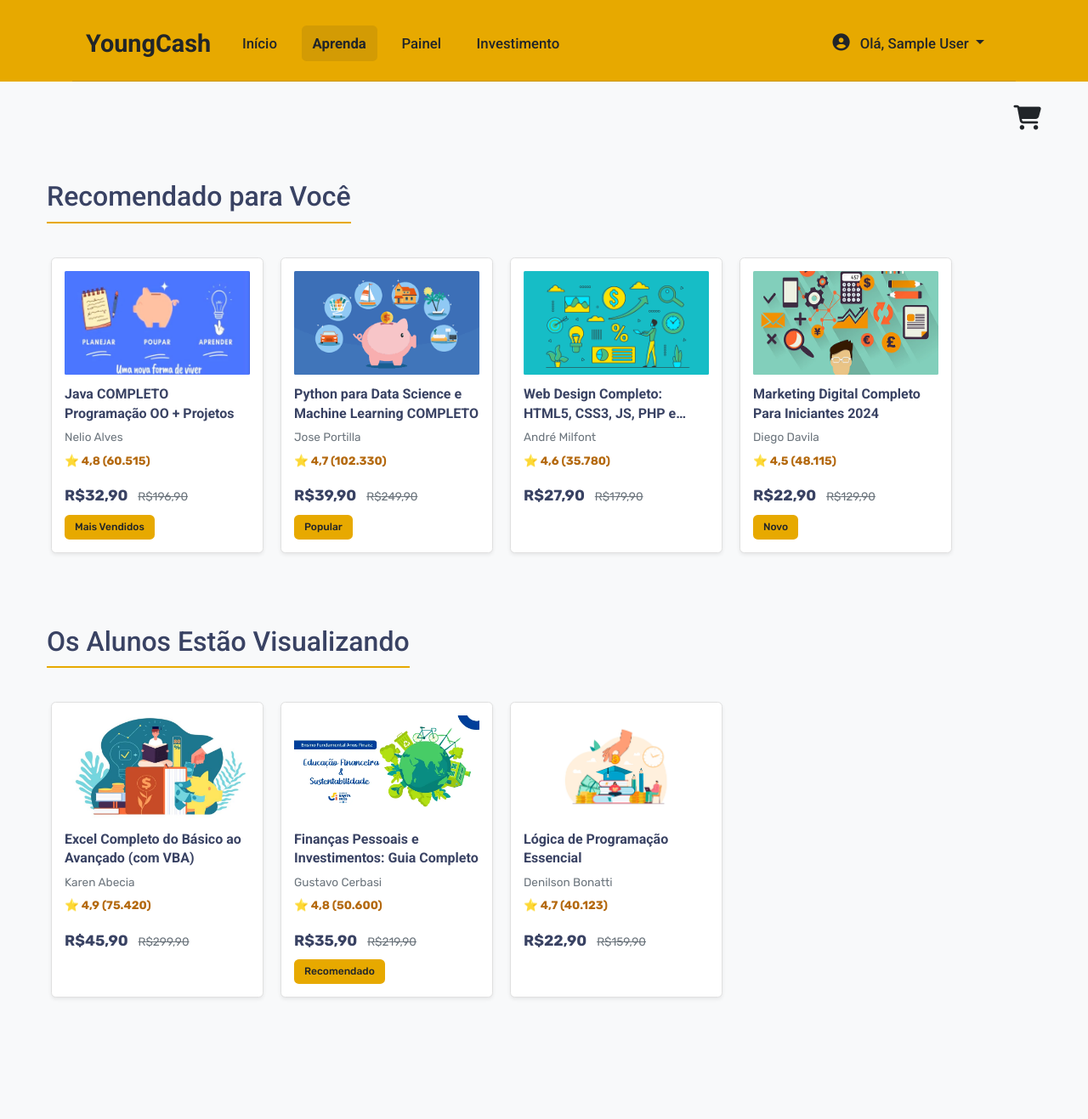
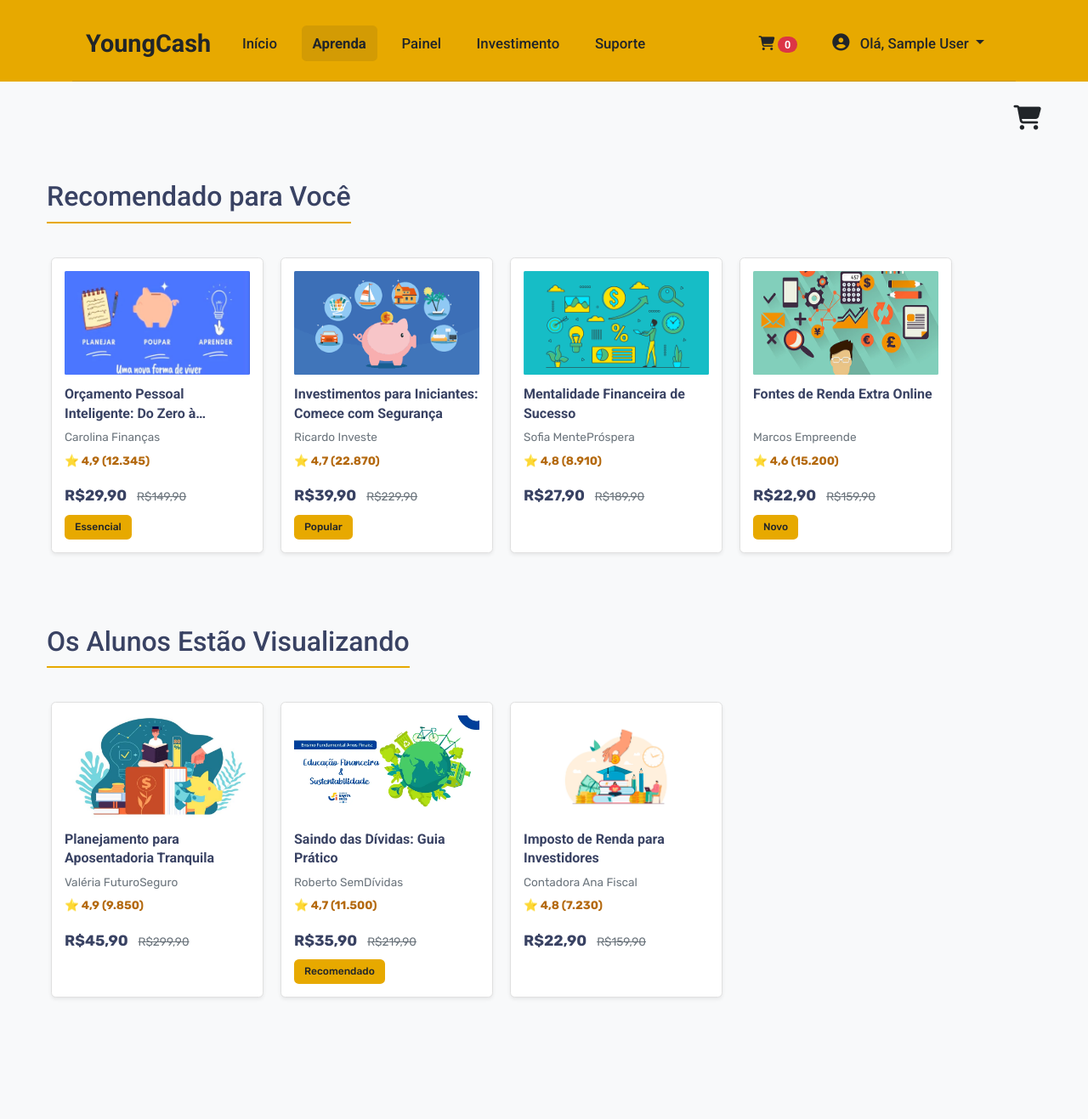
Before and after one commit to Stankevicio/YoungCash, a PHP site: page /cursos.php in a window 1280 px wide. Shown: the top 1317 px of the page at 85% size. Run offline with PHP 8.4, Linux system fonts and the light colour scheme; the visitor is signed in with stand-in values (Sample User, id 1).

Commit message:
Commit Final

```diff
--- a/cursos.php
+++ b/cursos.php
@@ -11,25 +11,113 @@ if (!isset($_SESSION['usuario_id'])) {
 }
 $nome_usuario_logado = isset($_SESSION['nome']) ? htmlspecialchars($_SESSION['nome']) : 'Usuário';
 
-// Dados dos cursos com mais detalhes para o modal
-$cursos_todos = [ // Vamos juntar e dar IDs únicos
-    1 => ['id' => 1, 'img' => 'img/educacao-financeira5.jpg', 'titulo' => 'Java COMPLETO Programação OO + Projetos', 'subtitulo' => 'Aprenda Java na prática com projetos!', 'autor' => 'Nelio Alves', 'avaliacao' => '⭐ 4,8 (60.515)', 'preco_atual' => 'R$32,90', 'preco_antigo' => 'R$196,90', 'tag' => 'Mais Vendidos', 'link_detalhes' => 'cursos_detalhe_pagina.php?id=1', 'o_que_aprendera_lista' => ['Conceitos de Java', 'Orientação a Objetos', 'Projetos Práticos'], 'desconto_info' => '⏳ 36 horas restantes com esse desconto!'],
-    2 => ['id' => 2, 'img' => 'img/educacao-financeira2.png', 'titulo' => 'Python para Data Science e Machine Learning COMPLETO', 'subtitulo' => 'Domine Python para análise de dados.', 'autor' => 'Jose Portilla', 'avaliacao' => '⭐ 4,7 (102.330)', 'preco_atual' => 'R$39,90', 'preco_antigo' => 'R$249,90', 'tag' => 'Popular', 'link_detalhes' => 'cursos_detalhe_pagina.php?id=2', 'o_que_aprendera_lista' => ['Fundamentos de Python', 'Bibliotecas NumPy e Pandas', 'Machine Learning'], 'desconto_info' => '⏳ 24 horas restantes com esse desconto!'],
-    3 => ['id' => 3, 'img' => 'img/educacao-financeira3.jpg', 'titulo' => 'Web Design Completo: HTML5, CSS3, JS, PHP e MySQL', 'subtitulo' => 'Crie sites dinâmicos do zero.', 'autor' => 'André Milfont', 'avaliacao' => '⭐ 4,6 (35.780)', 'preco_atual' => 'R$27,90', 'preco_antigo' => 'R$179,90', 'link_detalhes' => 'cursos_detalhe_pagina.php?id=3', 'o_que_aprendera_lista' => ['HTML5 e Semântica', 'CSS3 Avançado e Flexbox/Grid', 'JavaScript Interativo'], 'desconto_info' => '⏳ 48 horas restantes com esse desconto!'],
-    4 => ['id' => 4, 'img' => 'img/educacao-financeira4.png', 'titulo' => 'Marketing Digital Completo Para Iniciantes 2024', 'subtitulo' => 'Lance sua carreira no Marketing Digital.', 'autor' => 'Diego Davila', 'avaliacao' => '⭐ 4,5 (48.115)', 'preco_atual' => 'R$22,90', 'preco_antigo' => 'R$129,90', 'tag' => 'Novo', 'link_detalhes' => 'cursos_detalhe_pagina.php?id=4', 'o_que_aprendera_lista' => ['SEO e SEM', 'Mídias Sociais', 'Email Marketing'], 'desconto_info' => '⏳ Últimas Vagas!'],
-    5 => ['id' => 5, 'img' => 'img/educacao-financeira6.jpg', 'titulo' => 'Excel Completo do Básico ao Avançado (com VBA)', 'subtitulo' => 'Torne-se um expert em Excel.', 'autor' => 'Karen Abecia', 'avaliacao' => '⭐ 4,9 (75.420)', 'preco_atual' => 'R$45,90', 'preco_antigo' => 'R$299,90', 'link_detalhes' => 'cursos_detalhe_pagina.php?id=5', 'o_que_aprendera_lista' => ['Fórmulas Essenciais', 'Tabelas Dinâmicas', 'Macros com VBA'], 'desconto_info' => '⏳ Oferta Especial!'],
-    6 => ['id' => 6, 'img' => 'img/educacao-financeira7.webp', 'titulo' => 'Finanças Pessoais e Investimentos: Guia Completo', 'subtitulo' => 'Assuma o controle da sua vida financeira.', 'autor' => 'Gustavo Cerbasi', 'avaliacao' => '⭐ 4,8 (50.600)', 'preco_atual' => 'R$35,90', 'preco_antigo' => 'R$219,90', 'tag' => 'Recomendado', 'link_detalhes' => 'cursos_detalhe_pagina.php?id=6', 'o_que_aprendera_lista' => ['Orçamento Pessoal', 'Tipos de Investimento', 'Planejamento Financeiro'], 'desconto_info' => '⏳ Bônus Exclusivo!'],
-    7 => ['id' => 7, 'img' => 'img/educacao-financeira1.png', 'titulo' => 'Lógica de Programação Essencial', 'subtitulo' => 'A base para se tornar um programador.', 'autor' => 'Denilson Bonatti', 'avaliacao' => '⭐ 4,7 (40.123)', 'preco_atual' => 'R$22,90', 'preco_antigo' => 'R$159,90', 'link_detalhes' => 'cursos_detalhe_pagina.php?id=7', 'o_que_aprendera_lista' => ['Algoritmos', 'Estruturas de Dados', 'Resolução de Problemas'], 'desconto_info' => '⏳ Vagas Limitadas!'],
+// --- DADOS DOS CURSOS COM TEMAS DE EDUCAÇÃO FINANCEIRA, MAS COM AS IMAGENS ORIGINAIS ---
+$cursos_todos = [
+    1 => [
+        'id' => 1,
+        'img' => 'img/educacao-financeira5.jpg', // Imagem original mantida
+        'titulo' => 'Orçamento Pessoal Inteligente: Do Zero à Organização',
+        'subtitulo' => 'Aprenda a controlar seus gastos, criar um orçamento eficaz e alcançar seus objetivos.',
+        'autor' => 'Carolina Finanças', // Novo autor
+        'avaliacao' => '⭐ 4,9 (12.345)',
+        'preco_atual' => 'R$29,90',
+        'preco_antigo' => 'R$149,90',
+        'tag' => 'Essencial',
+        'link_detalhes' => 'cursos_detalhe_pagina.php?id=1',
+        'o_que_aprendera_lista' => ['Como rastrear suas despesas e receitas.', 'Criar um orçamento mensal realista.', 'Definir metas financeiras.', 'Estratégias para reduzir dívidas.'],
+        'desconto_info' => '⏳ Últimas horas com 80% OFF!'
+    ],
+    2 => [
+        'id' => 2,
+        'img' => 'img/educacao-financeira2.png', // Imagem original mantida
+        'titulo' => 'Investimentos para Iniciantes: Comece com Segurança',
+        'subtitulo' => 'Perca o medo de investir! Entenda os principais tipos de investimento.',
+        'autor' => 'Ricardo Investe',
+        'avaliacao' => '⭐ 4,7 (22.870)',
+        'preco_atual' => 'R$39,90',
+        'preco_antigo' => 'R$229,90',
+        'tag' => 'Popular',
+        'link_detalhes' => 'cursos_detalhe_pagina.php?id=2',
+        'o_que_aprendera_lista' => ['Renda fixa vs. Renda variável.', 'Tesouro Direto e CDBs.', 'Diversificação de carteira.', 'Escolhendo uma corretora.'],
+        'desconto_info' => '🔥 Curso em alta!'
+    ],
+    3 => [
+        'id' => 3,
+        'img' => 'img/educacao-financeira3.jpg', // Imagem original mantida
+        'titulo' => 'Mentalidade Financeira de Sucesso',
+        'subtitulo' => 'Reprograme sua relação com o dinheiro e desenvolva hábitos de prosperidade.',
+        'autor' => 'Sofia MentePróspera',
+        'avaliacao' => '⭐ 4,8 (8.910)',
+        'preco_atual' => 'R$27,90',
+        'preco_antigo' => 'R$189,90',
+        'link_detalhes' => 'cursos_detalhe_pagina.php?id=3',
+        'o_que_aprendera_lista' => ['Identificar crenças limitantes.', 'Desenvolver disciplina financeira.', 'Comportamento e finanças.', 'Visão de longo prazo.'],
+        'desconto_info' => '✨ Transforme sua vida financeira!'
+    ],
+    4 => [
+        'id' => 4,
+        'img' => 'img/educacao-financeira4.png', // Imagem original mantida
+        'titulo' => 'Fontes de Renda Extra Online',
+        'subtitulo' => 'Explore formas de gerar renda complementar usando a internet em 2025.',
+        'autor' => 'Marcos Empreende',
+        'avaliacao' => '⭐ 4,6 (15.200)',
+        'preco_atual' => 'R$22,90',
+        'preco_antigo' => 'R$159,90',
+        'tag' => 'Novo',
+        'link_detalhes' => 'cursos_detalhe_pagina.php?id=4',
+        'o_que_aprendera_lista' => ['Negócios online de baixo custo.', 'Monetizar habilidades e hobbies.', 'Trabalho freelancer.', 'Marketing de afiliados.'],
+        'desconto_info' => '🚀 Lance sua ideia online!'
+    ],
+    5 => [
+        'id' => 5,
+        'img' => 'img/educacao-financeira6.jpg', // Imagem original mantida
+        'titulo' => 'Planejamento para Aposentadoria Tranquila',
+        'subtitulo' => 'Aprenda a planejar seu futuro e viver com segurança financeira na aposentadoria.',
+        'autor' => 'Valéria FuturoSeguro',
+        'avaliacao' => '⭐ 4,9 (9.850)',
+        'preco_atual' => 'R$45,90',
+        'preco_antigo' => 'R$299,90',
+        'link_detalhes' => 'cursos_detalhe_pagina.php?id=5',
+        'o_que_aprendera_lista' => ['Previdência pública e privada.', 'Cálculo de necessidades futuras.', 'Investimentos para longo prazo.', 'Estratégias de resgate.'],
+        'desconto_info' => '⏳ Vagas se esgotando!'
+    ],
+    6 => [
+        'id' => 6,
+        'img' => 'img/educacao-financeira7.webp', // Imagem original mantida
+        'titulo' => 'Saindo das Dívidas: Guia Prático',
+        'subtitulo' => 'Métodos eficazes para negociar, quitar dívidas e alcançar sua liberdade financeira.',
+        'autor' => 'Roberto SemDívidas',
+        'avaliacao' => '⭐ 4,7 (11.500)',
+        'preco_atual' => 'R$35,90',
+        'preco_antigo' => 'R$219,90',
+        'tag' => 'Recomendado',
+        'link_detalhes' => 'cursos_detalhe_pagina.php?id=6',
+        'o_que_aprendera_lista' => ['Diagnóstico de endividamento.', 'Técnicas de negociação.', 'Evitando novas dívidas.', 'Plano de quitação eficiente.'],
+        'desconto_info' => '🎁 Bônus: Planilha Exclusiva!'
+    ],
+    7 => [
+        'id' => 7,
+        'img' => 'img/educacao-financeira1.png', // Imagem original mantida
+        'titulo' => 'Imposto de Renda para Investidores',
+        'subtitulo' => 'Declare seus investimentos em Renda Fixa e Variável corretamente e evite problemas.',
+        'autor' => 'Contadora Ana Fiscal',
+        'avaliacao' => '⭐ 4,8 (7.230)',
+        'preco_atual' => 'R$22,90',
+        'preco_antigo' => 'R$159,90',
+        'link_detalhes' => 'cursos_detalhe_pagina.php?id=7',
+        'o_que_aprendera_lista' => ['Regras do IR para investimentos.', 'Declaração de Ações e FIIs.', 'Cálculo e pagamento de DARFs.', 'Evitando a malha fina.'],
+        'desconto_info' => '🔔 Atualizado para 2025!'
+    ]
 ];
 
-// Separar em recomendados e visualizados para o layout da página
-// Aqui você pode ter uma lógica mais complexa para definir quais são quais
-$cursos_recomendados = array_slice($cursos_todos, 0, 4, true); // Pega os primeiros 4 como recomendados
-$cursos_visualizados = array_slice($cursos_todos, 4, null, true); // Pega o restante como visualizados
+$cursos_recomendados = array_slice($cursos_todos, 0, 4, true);
+$cursos_visualizados = array_slice($cursos_todos, 4, null, true);
 
 ?>
 <!DOCTYPE html>
 <html lang="pt-BR">
+
+<head>
 
     <head>
         <meta charset="UTF-8">
@@ -41,6 +129,7 @@ $cursos_visualizados = array_slice($cursos_todos, 4, null, true); // Pega o rest
         <link href="https://fonts.googleapis.com/css2?family=Poppins:wght@300;400;600&display=swap" rel="stylesheet">
         <link href="https://fonts.googleapis.com/css2?family=Roboto:wght@400;500;700&display=swap" rel="stylesheet">
         <link href="https://fonts.googleapis.com/css2?family=Rubik:wght@300;400;500;600;700&display=swap" rel="stylesheet">
+
         <link rel="stylesheet" href="css/estilo_cursos.css">
     </head>
 
@@ -59,17 +148,24 @@ $cursos_visualizados = array_slice($cursos_todos, 4, null, true); // Pega o rest
                         <li class="nav-item"><a class="nav-link active" href="cursos.php">Aprenda</a></li>
                         <li class="nav-item"><a class="nav-link" href="alunoPainel.php">Painel</a></li>
                         <li class="nav-item"><a class="nav-link" href="invest.php">Investimento</a></li>
+                        <li class="nav-item"><a class="nav-link" href="suporte.php">Suporte</a></li>
                     </ul>
                     <ul class="navbar-nav ml-auto">
+                        <li class="nav-item">
+                            <a class="nav-link" href="carrinho.php" title="Meu Carrinho">
+                                <i class="fas fa-shopping-cart"></i>
+                                <span class="badge badge-pill badge-danger" id="contador-carrinho-nav">0</span>
+                            </a>
+                        </li>
                         <li class="nav-item dropdown">
                             <a class="nav-link dropdown-toggle" href="#" id="navbarUserDropdownEstudo" role="button" data-toggle="dropdown" aria-haspopup="true" aria-expanded="false">
                                 <i class="fas fa-user-circle"></i> Olá, <?php echo $nome_usuario_logado; ?>
                             </a>
                             <div class="dropdown-menu dropdown-menu-right" aria-labelledby="navbarUserDropdownEstudo">
                                 <a class="dropdown-item" href="perfil.php">Meu Perfil</a>
-                                <a class="dropdown-item" href="configuracoes.php">Configurações</a>
+                                <a class="dropdown-item" href="settings.php">Configurações</a>
                                 <div class="dropdown-divider"></div>
-                                <a class="dropdown-item" href="sair.php">Sair</a>
+                                <a class="dropdown-item" href="sair.php" id="link-sair-cursos">Sair</a>
                             </div>
                         </li>
                     </ul>
@@ -87,8 +183,10 @@ $cursos_visualizados = array_slice($cursos_todos, 4, null, true); // Pega o rest
 
         <h2 class="section-title-cursos">Recomendado para Você</h2>
         <div class="curso-container-scrollable">
+            <?php if (!empty($cursos_recomendados)): ?>
                 <?php foreach ($cursos_recomendados as $id => $curso): ?>
-                <div class="curso-card curso-card-clicavel" data-curso-id="<?php echo $id; ?>">
+                    <div class="curso-card curso-card-clicavel" data-curso-id="<?php echo $id; // Usando o ID do array $cursos_todos
+                                                                                ?>">
                         <img src="<?php echo htmlspecialchars($curso['img']); ?>" alt="<?php echo htmlspecialchars($curso['titulo']); ?>">
                         <h3><?php echo htmlspecialchars($curso['titulo']); ?></h3>
                         <p class="autor"><?php echo htmlspecialchars($curso['autor']); ?></p>
@@ -104,12 +202,17 @@ $cursos_visualizados = array_slice($cursos_todos, 4, null, true); // Pega o rest
                         <?php endif; ?>
                     </div>
                 <?php endforeach; ?>
+            <?php else: ?>
+                <p>Nenhum curso recomendado no momento.</p>
+            <?php endif; ?>
         </div>
 
         <h2 class="section-title-cursos">Os Alunos Estão Visualizando</h2>
         <div class="curso-container-scrollable">
+            <?php if (!empty($cursos_visualizados)): ?>
                 <?php foreach ($cursos_visualizados as $id => $curso): ?>
-                <div class="curso-card curso-card-clicavel" data-curso-id="<?php echo $id; ?>">
+                    <div class="curso-card curso-card-clicavel" data-curso-id="<?php echo $id; // Usando o ID do array $cursos_todos
+                                                                                ?>">
                         <img src="<?php echo htmlspecialchars($curso['img']); ?>" alt="<?php echo htmlspecialchars($curso['titulo']); ?>">
                         <h3><?php echo htmlspecialchars($curso['titulo']); ?></h3>
                         <p class="autor"><?php echo htmlspecialchars($curso['autor']); ?></p>
@@ -125,6 +228,9 @@ $cursos_visualizados = array_slice($cursos_todos, 4, null, true); // Pega o rest
                         <?php endif; ?>
                     </div>
                 <?php endforeach; ?>
+            <?php else: ?>
+                <p>Nenhum curso sendo visualizado no momento.</p>
+            <?php endif; ?>
         </div>
     </main>
 
@@ -141,18 +247,16 @@ $cursos_visualizados = array_slice($cursos_todos, 4, null, true); // Pega o rest
                     <div class="container-fluid">
                         <div class="row">
                             <div class="col-md-8 curso-detalhe-main">
-                                <h2 id="modal-curso-subtitulo" style="font-size: 1.2em; color: var(--yc-text-muted); margin-bottom:10px;">Subtítulo do curso</h2>
+                                <h2 id="modal-curso-subtitulo" style="font-size: 1.2em; color: var(--yc-text-muted); margin-bottom:10px;"></h2>
                                 <p class="autor">Criado por: <span id="modal-curso-autor"></span></p>
                                 <p class="avaliacao"><span id="modal-curso-avaliacao"></span></p>
-
                                 <div class="learn-box">
                                     <h4>O que você aprenderá</h4>
-                                    <ul id="modal-curso-aprendera-lista">
-                                    </ul>
+                                    <ul id="modal-curso-aprendera-lista"></ul>
                                 </div>
                             </div>
                             <div class="col-md-4 curso-detalhe-sidebar">
-                                <img src="" alt="Thumbnail do Curso" id="modal-curso-img" class="video-thumbnail">
+                                <img src="" alt="Thumbnail do Curso" id="modal-curso-img" class="video-thumbnail" style="width:100%; height:auto; border-radius:var(--yc-border-radius); margin-bottom:15px;">
                                 <div class="price-info">
                                     <div class="price"><span id="modal-curso-preco-atual"></span> <span class="old-price" id="modal-curso-preco-antigo"></span></div>
                                     <div class="discount" id="modal-curso-desconto"></div>
@@ -176,7 +280,6 @@ $cursos_visualizados = array_slice($cursos_todos, 4, null, true); // Pega o rest
             <button onclick="fecharPopupFeedbackCarrinho()" class="btn-popup-ok">OK</button>
         </div>
     </div>
-
 
     <footer class="main-footer">
         <div class="container">
@@ -206,6 +309,7 @@ $cursos_visualizados = array_slice($cursos_todos, 4, null, true); // Pega o rest
     <script src="https://code.jquery.com/jquery-3.3.1.slim.min.js"></script>
     <script src="https://cdnjs.cloudflare.com/ajax/libs/popper.js/1.14.3/umd/popper.min.js"></script>
     <script src="https://stackpath.bootstrapcdn.com/bootstrap/4.1.3/js/bootstrap.min.js"></script>
+
     <script>
         window.youngCashCursosData = {
             cursos: <?php echo json_encode($cursos_todos, JSON_HEX_TAG | JSON_HEX_APOS | JSON_HEX_QUOT | JSON_HEX_AMP | JSON_UNESCAPED_UNICODE); ?>
```
Also changed, not shown: alunoPainel.php (+8 -8 lines). Lines whose indentation alone changed are shown as unchanged.
